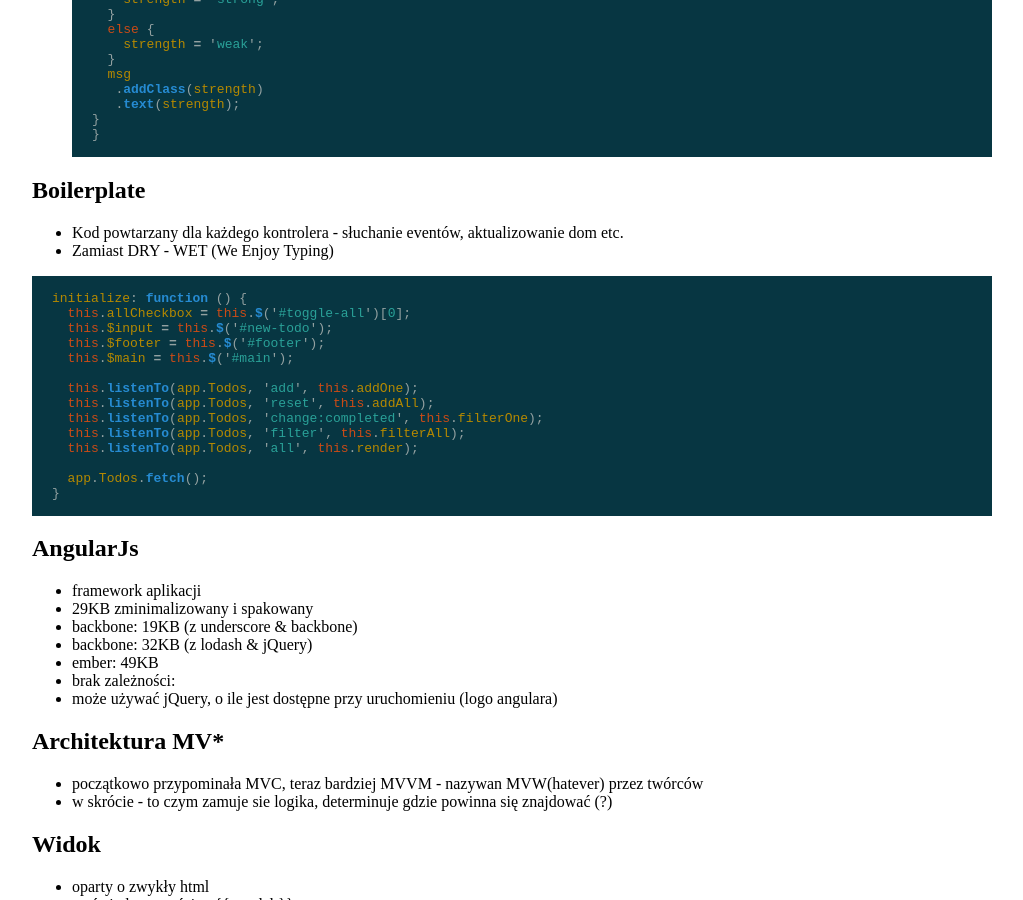
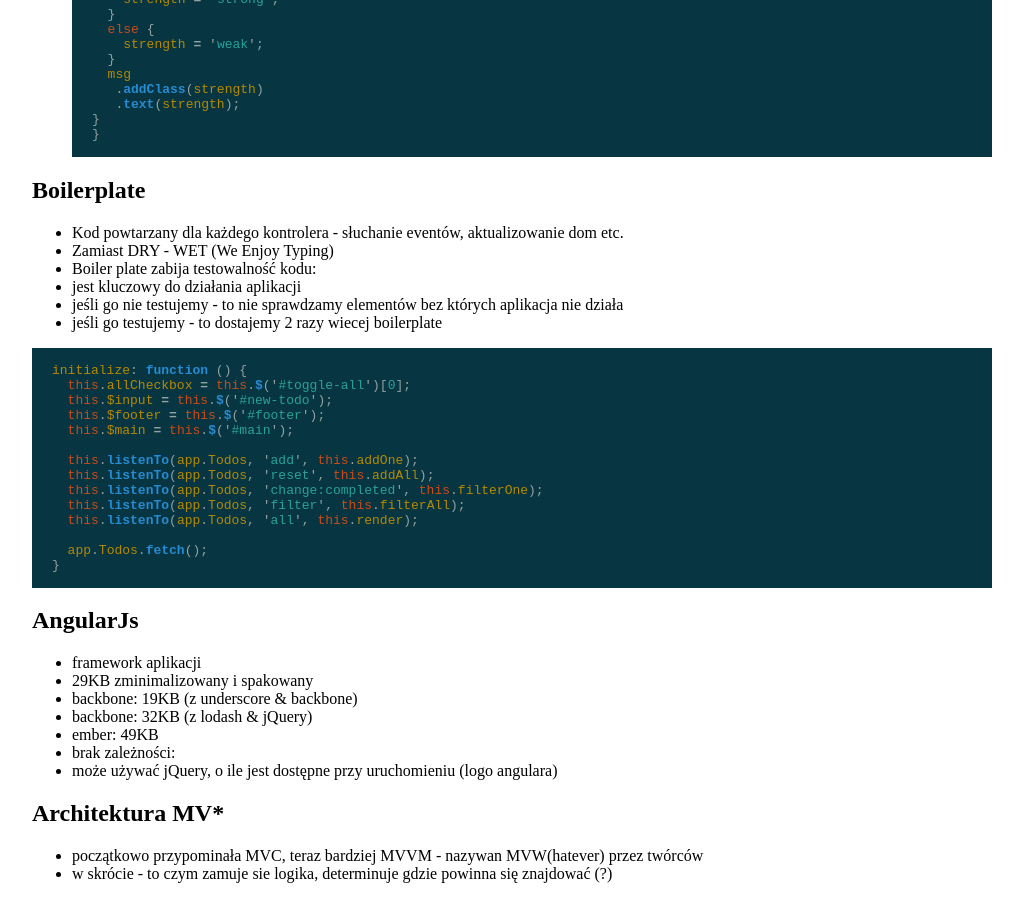
Before and after one commit to marcin-wosinek/blog, a Jekyll site: the page built from _posts/2013-04-12-AngularJs-4developers-Warszawa.md, in a window 1280 px wide and 900 px high, scrolled down 1631 px. Shown: the whole window, without its empty margins (128-1151 px from the left). Built offline with Jekyll 4.4.1, drawn with Linux system fonts in a browser that asks for light colours.

Commit message:
Rant about testability

````diff
--- a/_posts/2013-04-12-AngularJs-4developers-Warszawa.md
+++ b/_posts/2013-04-12-AngularJs-4developers-Warszawa.md
@@ -102,6 +102,10 @@
 ## Boilerplate
 * Kod powtarzany dla każdego kontrolera - słuchanie eventów, aktualizowanie dom etc.
 * Zamiast DRY - WET (We Enjoy Typing)
+* Boiler plate zabija testowalność kodu:
+ * jest kluczowy do działania aplikacji
+ * jeśli go nie testujemy - to nie sprawdzamy elementów bez których aplikacja nie działa
+ * jeśli go testujemy - to dostajemy 2 razy wiecej boilerplate
 
 ```js
 initialize: function () {
````
